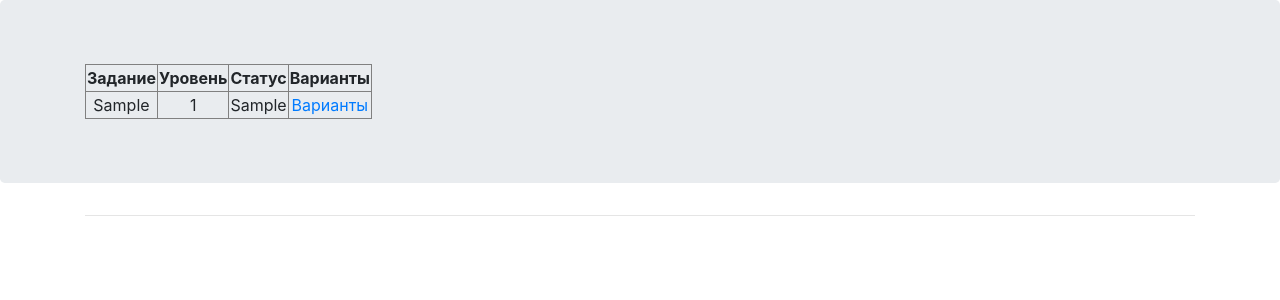
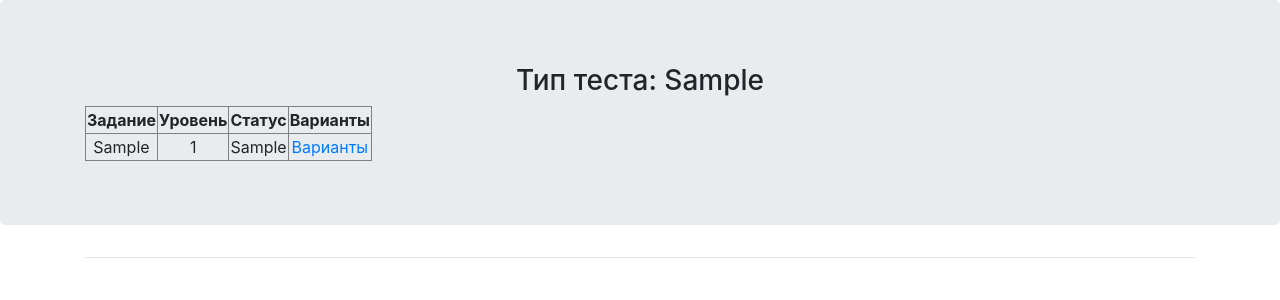
Before and after one commit to ZimAlex/diplom_tickets, a Django app: page /tasks/experiment/1 in a window 1280 px wide. Shown: the top 300 px of the page. Run offline with Django 3.2, Linux system fonts and the light colour scheme; tables that the repository leaves empty hold one stand-in row (values such as "Sample post"); some libraries are stand-ins or nearby versions.

```diff
--- a/tasks/templates/tasks/experiment.html
+++ b/tasks/templates/tasks/experiment.html
@@ -5,6 +5,7 @@
 
 {% block content %}
 <table border="1px" solid grey>
+    <h3 align="center">Тип теста: {{experiment.Info}}</h3>
     <tr>
         <th>Задание</th>
         <th>Уровень</th>
--- a/tasks/views.py
+++ b/tasks/views.py
@@ -366,6 +366,7 @@ def statistic(request, strategy):
 def experiment(request, experiment_id):
     args = {}
     args['tasks'] = Task.objects.filter(Task_user=Experiment.objects.get(id=experiment_id))
+    args['experiment'] = Experiment.objects.get(id=experiment_id)
     return render_to_response('tasks/experiment.html', args)
 
 def variants(request, task_id):
```
